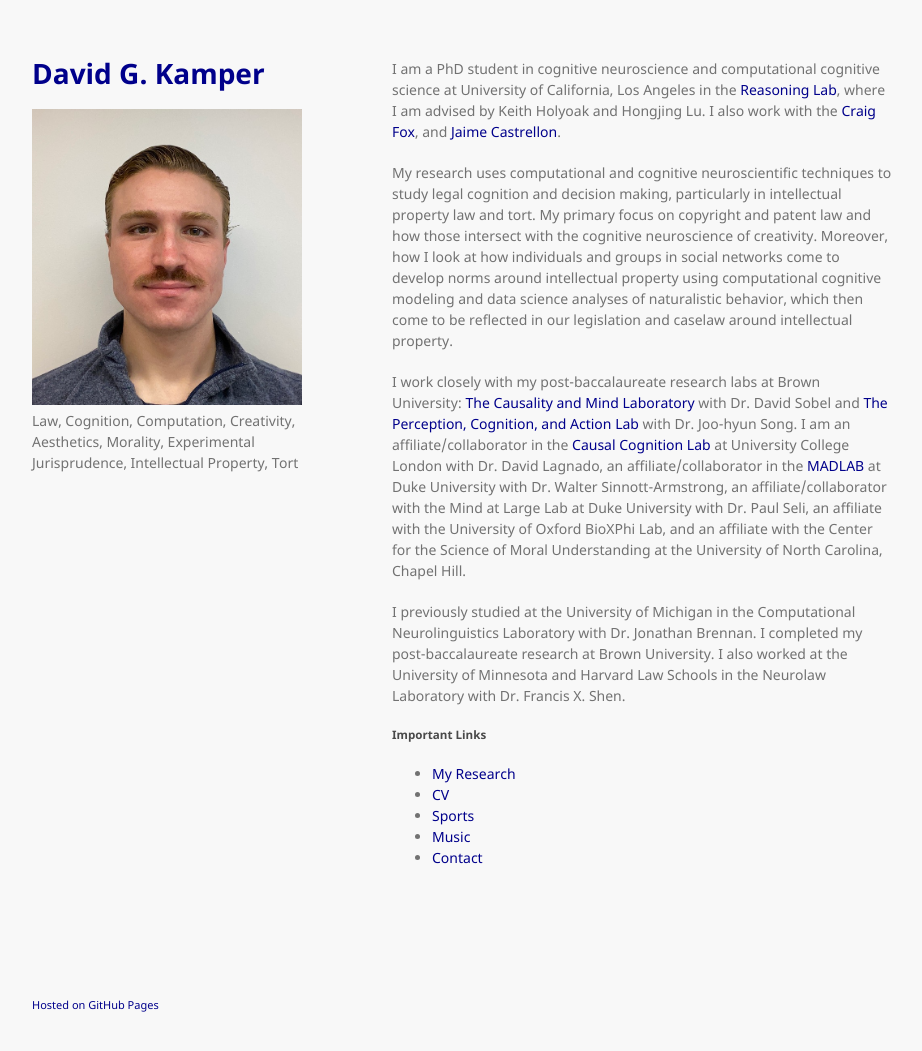
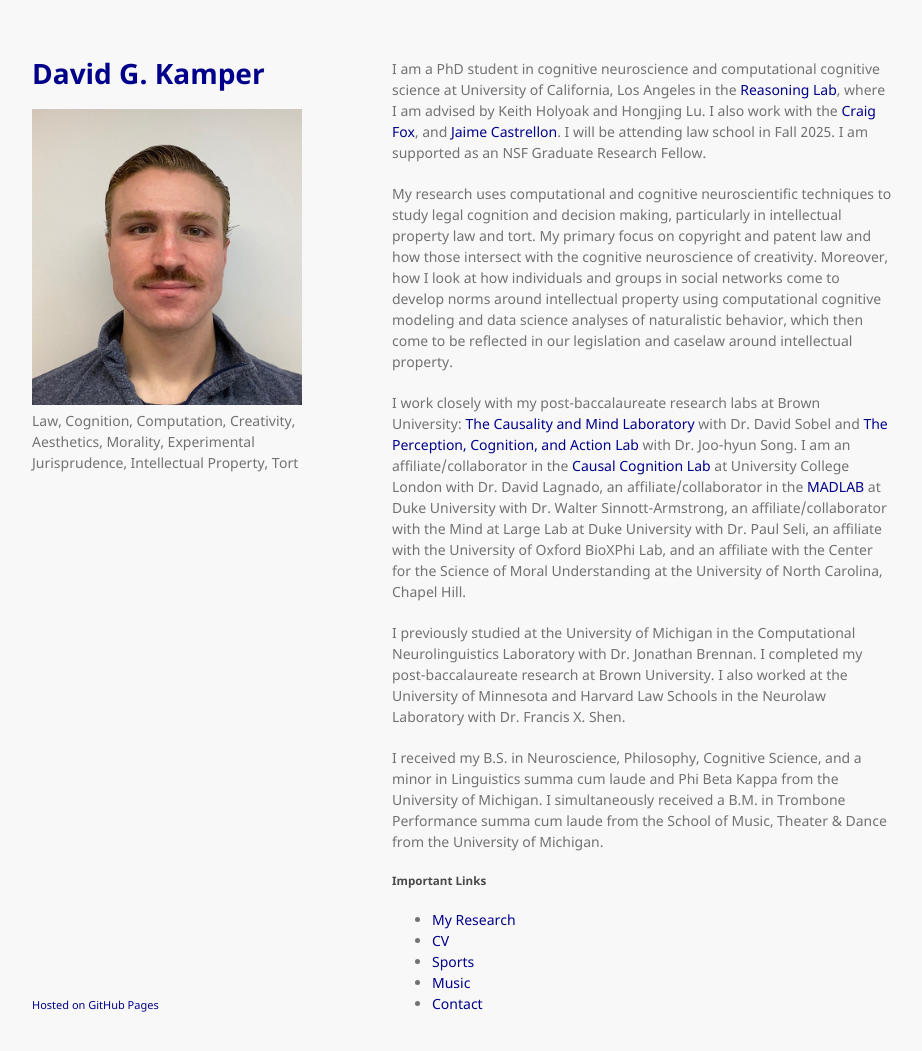
Before and after one commit to dgkamper/dgkamper.github.io, a Jekyll site: the page built from index.md, in a window 1280 px wide and 1084 px high. Shown: the top 1051 px of the window, without its empty margins (178-1100 px from the left). Built offline with Jekyll 4.4.1, drawn with Linux system fonts in a browser that asks for light colours.

Commit message:
Update index.md

```diff
--- a/index.md
+++ b/index.md
@@ -2,13 +2,15 @@
 layout: default
 ---
 
-I am a PhD student in cognitive neuroscience and computational cognitive science at University of California, Los Angeles in the [Reasoning Lab](https://reasoninglab.psych.ucla.edu/), where I am advised by Keith Holyoak and Hongjing Lu. I also work with the [Craig Fox](https://www.craigrfox.com/), and [Jaime Castrellon](https://www.castrellonlab.psych.ucla.edu/).
+I am a PhD student in cognitive neuroscience and computational cognitive science at University of California, Los Angeles in the [Reasoning Lab](https://reasoninglab.psych.ucla.edu/), where I am advised by Keith Holyoak and Hongjing Lu. I also work with the [Craig Fox](https://www.craigrfox.com/), and [Jaime Castrellon](https://www.castrellonlab.psych.ucla.edu/). I will be attending law school in Fall 2025. I am supported as an NSF Graduate Research Fellow.
 
 My research uses computational and cognitive neuroscientific techniques to study legal cognition and decision making, particularly in intellectual property law and tort. My primary focus on copyright and patent law and how those intersect with the cognitive neuroscience of creativity. Moreover, how I look at how individuals and groups in social networks come to develop norms around intellectual property using computational cognitive modeling and data science analyses of naturalistic behavior, which then come to be reflected in our legislation and caselaw around intellectual property.
 
 I work closely with my post-baccalaureate research labs at Brown University: [The Causality and Mind Laboratory](https://sites.brown.edu/causalityandmindlab/) with Dr. David Sobel and [The Perception, Cognition, and Action Lab](https://research.clps.brown.edu/songlab/index.html) with Dr. Joo-hyun Song. I am an affiliate/collaborator in the [Causal Cognition Lab](https://causalcognitionlab.com/) at University College London with Dr. David Lagnado, an affiliate/collaborator in the [MADLAB](https://kenan.ethics.duke.edu/mad-lab/) at Duke University with Dr. Walter Sinnott-Armstrong, an affiliate/collaborator with the Mind at Large Lab at Duke University with Dr. Paul Seli, an affiliate with the University of Oxford BioXPhi Lab, and an affiliate with the Center for the Science of Moral Understanding at the University of North Carolina, Chapel Hill.
 
 I previously studied at the University of Michigan in the Computational Neurolinguistics Laboratory with Dr. Jonathan Brennan. I completed my post-baccalaureate research at Brown University. I also worked at the University of Minnesota and Harvard Law Schools in the Neurolaw Laboratory with Dr. Francis X. Shen.
+
+I received my B.S. in Neuroscience, Philosophy, Cognitive Science, and a minor in Linguistics summa cum laude and Phi Beta Kappa from the University of Michigan. I simultaneously received a B.M. in Trombone Performance summa cum laude from the School of Music, Theater & Dance from the University of Michigan.
 
 ##### Important Links
 
```
